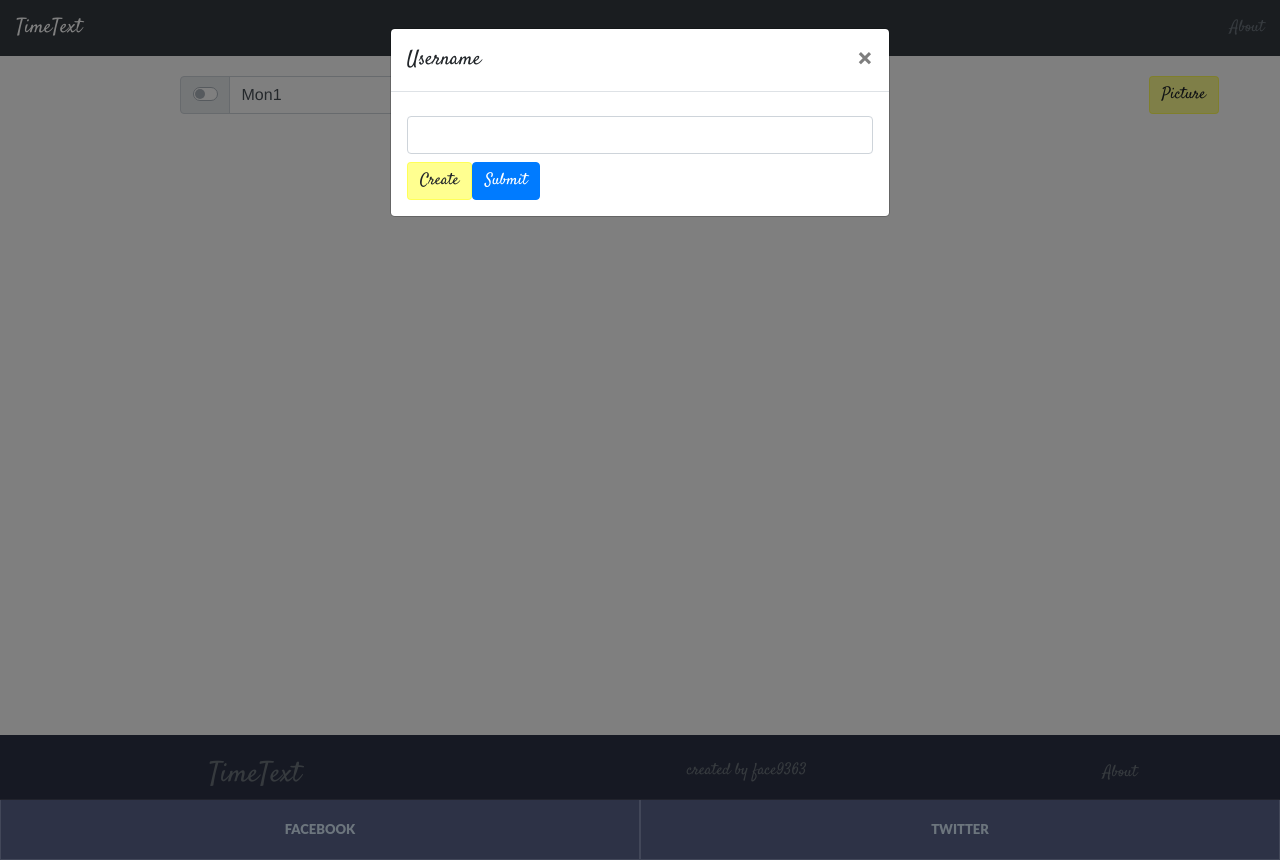
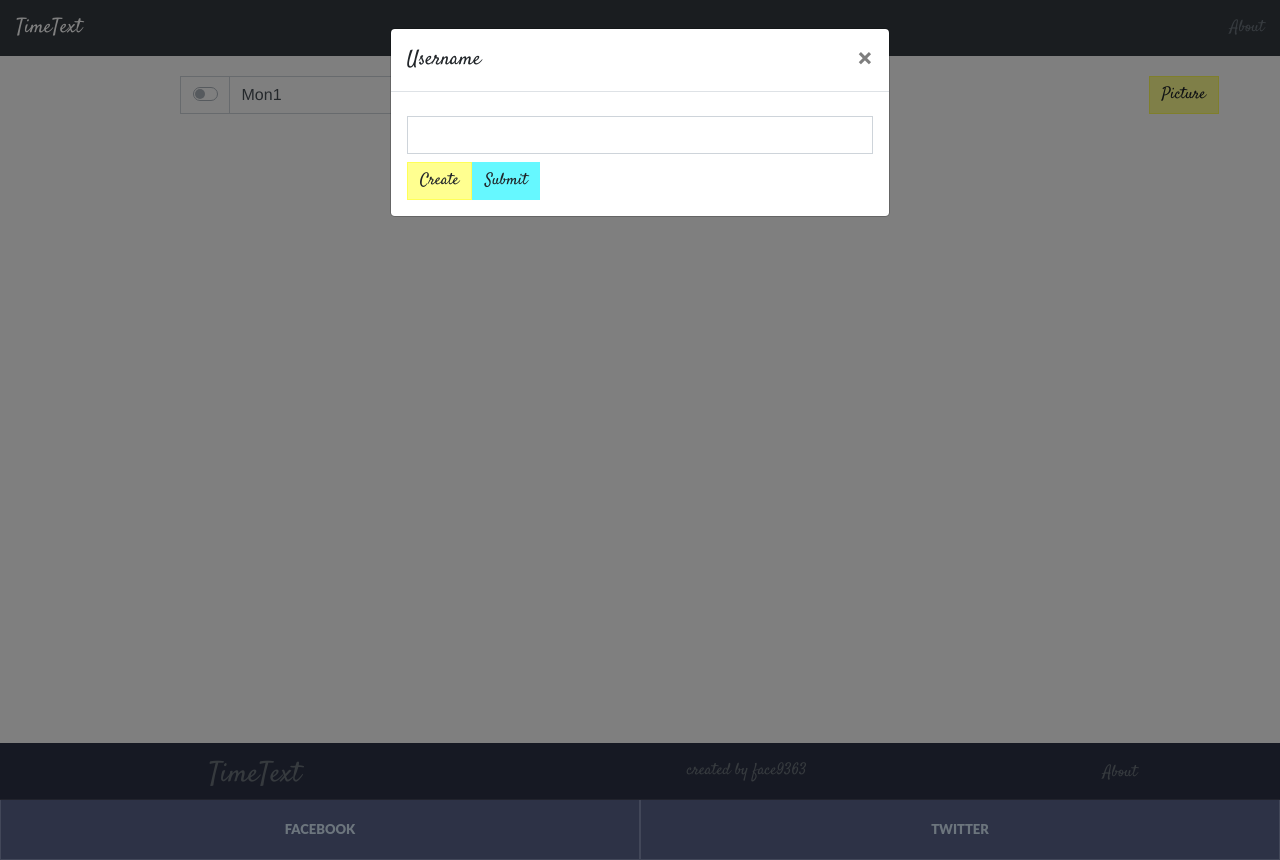
Before and after one commit to face0u0/TimeText, a Vue app: page /#/ in a window 1280 px wide. Built offline with nearby package versions, Linux system fonts and the light colour scheme.

Commit message:
change design

```diff
--- a/src/assets/update.scss
+++ b/src/assets/update.scss
@@ -1,3 +1,13 @@
 $warning: rgba(255, 255, 34, 0.5);
+$border-radius: 0;
+$card-inner-border-radius: 0;
+$primary: #66f8ff;
+$custom-gray: #ced4da;
+$input-group-addon-bg: #fff;
+//$gray-200: $custom-gray;
+//$gray-400: $custom-gray;
+//$gray-300: $custom-gray;
+//$gray-500: $custom-gray;
+$secondary: $custom-gray;
 
 @import "~bootstrap/scss/bootstrap";
--- a/src/components/CreatePicture.vue
+++ b/src/components/CreatePicture.vue
@@ -22,7 +22,7 @@
         />
         <div class="text-right">
           <button
-            class="btn btn-outline-warning mt-2"
+            class="btn btn-warning mt-2"
             type="submit"
             v-on:click="getLocation"
           >
--- a/src/components/DarkFooter.vue
+++ b/src/components/DarkFooter.vue
@@ -2,9 +2,9 @@
   <div class="section footer-classic context-dark bg-image wrapper" style="background: #2d3246;">
     <div class="">
       <div class="container-fluid">
-      <div class="pt-4 row text-muted">
+      <div class="pt-3 row text-muted">
         <div class="col-md-4 col-xl-5">
-          <div class="pr-xl-4">
+          <div class="pr-xl-4 pb-1">
             <router-link to="/" right class="rights text-muted webfont h3">TimeText</router-link>
           </div>
         </div>
--- a/src/components/PictureList.vue
+++ b/src/components/PictureList.vue
@@ -4,7 +4,7 @@
       <div class="col-8 offset-sm-1 col-md-6 offset-md-2 offset-lg-1">
         <b-input-group>
           <b-input-group-prepend is-text>
-            <b-form-checkbox switch size="sm" class="mr-n2 info" v-model="checked">
+            <b-form-checkbox switch size="sm" class="mr-n2" v-model="checked">
               <span class="sr-only">around</span>
             </b-form-checkbox>
           </b-input-group-prepend>
@@ -20,7 +20,7 @@
             </option>
           </b-form-select>
           <b-input-group-append>
-            <b-button v-on:click="getPictureList">GET</b-button>
+            <b-button v-on:click="getPictureList" variant="outline-secondary">GET</b-button>
           </b-input-group-append>
         </b-input-group>
       </div>
@@ -36,7 +36,7 @@
               img-top
               tag="article"
               style="max-width: 20rem;"
-              class="mt-2 border-right-0 border-top-0"
+              class="my-1 border-0 shadow"
               body-tag="span"
             >
               <b-card-text class="text-muted">
--- a/src/pages/About.vue
+++ b/src/pages/About.vue
@@ -2,17 +2,19 @@
   <div id="about" class="container">
     <div class="row">
       <div class="col-12 col-md-8 offset-md-2 my-5 border-bottom">
-        <h1 class="mb-4 h4 text-muted d-block webfont">What is TimeText?</h1>
+        <h1 class="mb-4 h3 text-muted d-block webfont">What is TimeText?</h1>
         <p class="text-center">
-          このサイトは授業の板書をアップロードできるサービスです。板書の写真を整理するのが面倒で困っていませんか？
-          授業に行けなくて板書がほしいと思うことはありませんか？授業で一部、板書を撮り忘れたなんてことはありませんか？
+          板書の写真を整理するのが面倒で困っていませんか？
+          授業に行けなくて板書がほしいと思うことはありませんか？
+          授業で一部、板書し忘れたなんてことはありませんか？
           <span class="webfont">TimeText</span> ならこれらすべてを解決できます！
+          以下にある<span class="webfont">TimeText</span> の機能を見てみましょう！
         </p>
       </div>
       <div class="col-12 col-md-4">
         <h1 class="mt-2 h5 text-muted d-block webfont">Classify Picture</h1>
         <p class="text-center">
-          黒板の写真を取ってこのサイトでアップロードするだけ！写真をとった時間に合わせて自動的に授業ごとに写真を分類します。
+          黒板の写真を取ってこのサイトでアップロードするだけ！写真をアップロードした時間に合わせて自動的に授業ごとに写真を分類します。
         </p>
       </div>
       <div class="col-12 col-md-4">
@@ -35,7 +37,7 @@
       <div class="col-12 py-5 border-top mt-3">
         <h1 class="mb-4 h4 text-muted d-block webfont">Hou to Use?</h1>
         <p class="text-center">
-         まずはユーザー登録を済ませましょう！ポップアップで名前を入力し、Createボタンを押すとユーザーを作成できます。
+         まずはユーザー登録を済ませましょう！ポップアップにて名前を入力し、Createボタンを押すとユーザーを作成できます。
           そしてPictureボタンから写真をアップできます。（基本的に授業開始時刻から休み時間の終わりまでを周期として分類します。）
           コメントをつけることもできます。また、自分の上げた写真はホーム画面で時限を選択し、GETボタンを押すことで取得できます。
           時限選択欄の左のトグルをオンにすると他人の写真を含めて検索できます。
```
